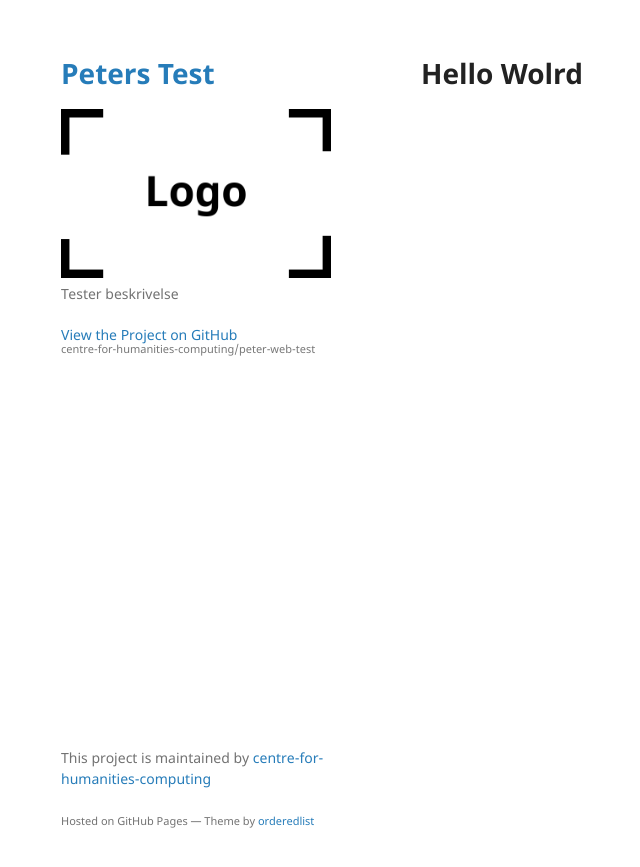
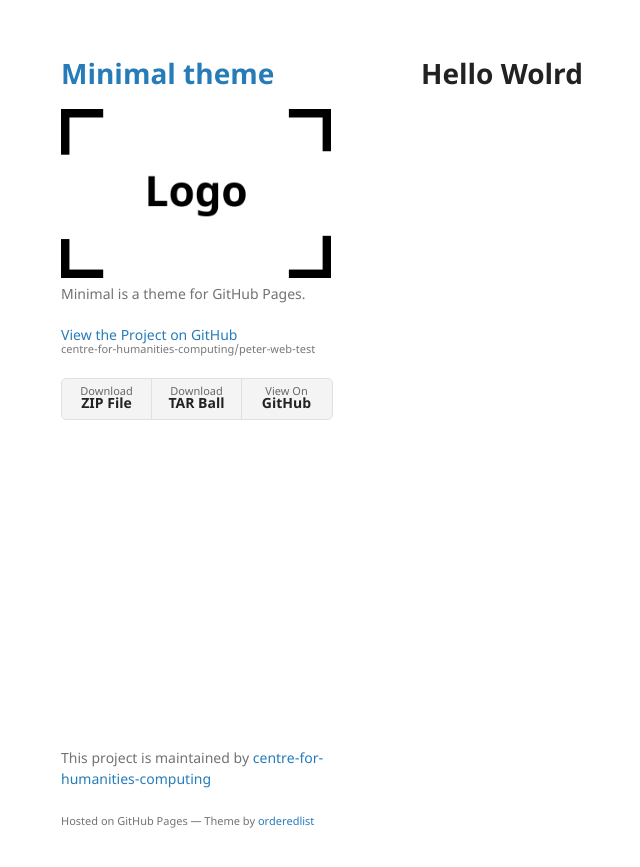
Before and after one commit to centre-for-humanities-computing/peter-web-test, a Jekyll site: the page built from index.md, in a window 1280 px wide. Shown: the top 867 px of the page, without its empty margins (149-789 px from the left). Built offline with Jekyll 4.4.1, drawn with Linux system fonts in a browser that asks for light colours; our own code applies the rules of GitHub Pages for plain Markdown files.

Commit message:
Update _config.yml

```diff
--- a/_config.yml
+++ b/_config.yml
@@ -1,15 +1,6 @@
-
+title: Minimal theme
+logo: /assets/img/logo.png
+description: Minimal is a theme for GitHub Pages.
+show_downloads: true
+google_analytics:
 theme: jekyll-theme-minimal
-title: Peters Test
-description: Tester beskrivelse
-logo: /assets/img/logo.png
-lsi: false
-safe: true
-source: .
-incremental: false
-highlighter: rouge
-gist:
-  noscript: false
-kramdown:
-  math_engine: mathjax
-  syntax_highlighter: rouge
```
